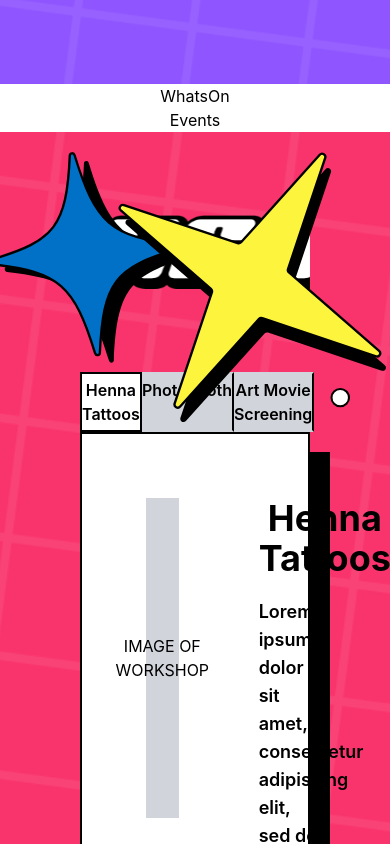
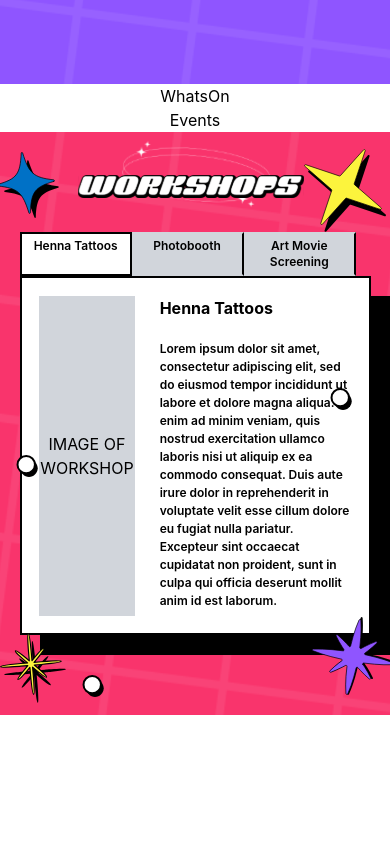
Before and after one commit to AnthonyChew/naf2023-front, a React (Create React App) app: page / in a window 390 px wide. Shown: the part 780-1624 px from the top of the page. After the commit the page ends 1495 px from the top, so only its background shows below. Built offline with nearby package versions, Linux system fonts and the light colour scheme.

Commit message:
feature/responsiveness
Mobile view works decently bless

```diff
--- a/src/HomePage/Workshops.js
+++ b/src/HomePage/Workshops.js
@@ -12,56 +12,68 @@ import workshops_YellowBottomLeftStar from "./svgs/workshops_YellowBottomLeftSta
 import workshops_ShadowBottomLeftStar from "./svgs/workshops_ShadowBottomLeftStar.svg";
 import workshops_WhiteBall from "./svgs/workshops_WhiteBall.svg";
 import workshops_ShadowBall from "./svgs/workshops_ShadowBall.svg";
+import workshops_StarBacking from "./svgs/workshops_StarBacking.svg";
+
 const classNames = {
-  tabActive: "bg-white w-40 py-1 border-2 border-black font-semibold",
+  tabActive: "text-xs md:text-base bg-white w-[32%] sm:w-[17%] pt-1 border-2 border-black font-semibold",
   tabInactive:
-    "bg-gray-300 w-40 border-y-2 border-y-gray-300 border-r-2 border-r-black py-1 font-semibold",
+    "text-xs md:text-base bg-gray-300 w-[32%] sm:w-[17%] border-y-2 border-y-gray-300 border-r-2 border-r-black py-1 font-semibold",
 };
 const Workshops = () => {
   const [active, setActive] = useState(0)
   return (
+
     <div
-      class="absolute min-h-screen w-full bg-WorkshopRed p-20"
+      class="absolute h-auto md:min-h-screen w-full bg-WorkshopRed py-20 px-[5%] lg:px-32"
       style={{ backgroundImage: `url(${LandingBg})` }}
     >
-      <img class="absolute left-1 top-7" src={workshops_ShadowLeftStar}/>
-      <img class="absolute left-0 top-5" src={workshops_BlueStar}/>
-      <img class="absolute right-1 top-9" src={workshops_ShadowRightStar}/>
-      <img class="absolute right-2 top-5" src={workshops_YellowRightStar}/>
-      <img class="absolute right-0 bottom-5" src={workshops_ShadowBottomRightStar}/>
-      <img class="absolute right-0 bottom-5" src={workshops_PurpleBottomRightStar}/>
-      <img class="absolute left-1 bottom-3" src={workshops_ShadowBottomLeftStar}/>
-      <img class="absolute left-0 bottom-5" src={workshops_YellowBottomLeftStar}/>
-      <img class="absolute left-5 bottom-60" src={workshops_ShadowBall}/>
+      {/* Top Left */}
+      <img class="absolute left-1 top-7 w-[14%]" src={workshops_ShadowLeftStar}/>
+      <img class="absolute left-0 top-5 w-[14%]" src={workshops_BlueStar}/>
+      {/* Top Right */}
+      <img class="absolute right-1 top-[4%] w-[20%]" src={workshops_ShadowRightStar}/>
+      <img class="absolute right-2 top-[3%] w-[20%]" src={workshops_YellowRightStar}/>
+      {/* Bottom Left */}
+      <img class="absolute left-1 bottom-3 w-[16%]" src={workshops_ShadowBottomLeftStar}/>
+      <img class="absolute left-0 bottom-5 w-[16%]" src={workshops_YellowBottomLeftStar}/>
+      {/* Bottom Right */}
+      <img class="absolute right-0 bottom-5 w-[20%]" src={workshops_ShadowBottomRightStar}/>
+      <img class="absolute right-0 bottom-5 w-[20%]" src={workshops_PurpleBottomRightStar}/>
+      {/* Balls */}
+      <img class="absolute left-4 bottom-60 translate-x-1 translate-y-0.5" src={workshops_ShadowBall}/>
       <img class="absolute left-4 bottom-60" src={workshops_WhiteBall}/>
-      <img class="absolute right-72 bottom-4" src={workshops_ShadowBall}/>
+      <img class="absolute right-72 bottom-5 translate-x-0.5 translate-y-0.5" src={workshops_ShadowBall}/>
       <img class="absolute right-72 bottom-5" src={workshops_WhiteBall}/>
-      <img class="absolute right-10 top-64" src={workshops_ShadowBall}/>
+      <img class="absolute right-10 top-64 translate-x-0.5 translate-y-1" src={workshops_ShadowBall}/>
       <img class="absolute right-10 top-64" src={workshops_WhiteBall}/>
+      <img class="absolute md:-top-[15px] -top-[5px] right-[27%] w-[45%]" src={workshops_StarBacking}/>
+      <img class="absolute top-[20px] right-[22%] mt-[6%] w-[58%]" src={workshops_Logo}/>
       {/* Header */}
-      <div
+      {/* <div
         class="h-20 mb-20"
         style={{
           backgroundImage: `url(${workshops_Logo})`,
           backgroundRepeat: "no-repeat",
           backgroundPosition: "center",
+          zIndex: "1000"
         }}
-      />
+      /> */}
+
       {/* Workshops Body */}
-      <div class="flex w-full">
+      <div class="flex w-full mt-5 sm:mt-[15%]">
         <div onClick={() => setActive(0)} class={`${active === 0 ? classNames.tabActive : classNames.tabInactive}`}>Henna Tattoos</div>
         <div onClick={() => setActive(1)} class={`${active === 1 ? classNames.tabActive : classNames.tabInactive}`}>Photobooth</div>
         <div onClick={() => setActive(2)} class={`${active === 2 ? classNames.tabActive : classNames.tabInactive}`}>Art Movie Screening</div>
       </div>
-      <div class="flex border-solid bg-white border-2 border-black w-full shadow-[20px_20px_0_0_rgba(0,0,0)] p-16">
+      <div class="flex border-solid bg-white border-2 border-black w-full shadow-[20px_20px_0_0_rgba(0,0,0)] p-[5%]">
         {/* Image */}
-        <div class="bg-gray-300 h-80 w-4/12 mr-20 flex items-center justify-center">
+        <div class="bg-gray-300 h-80 w-4/12 mr-[8%] flex items-center justify-center">
           IMAGE OF WORKSHOP
         </div>
         {/* Text Area */}
         <div class="flex w-8/12 flex-col gap-y-5">
-          <p class="text-4xl font-bold flex justify-self-start">Henna Tattoos</p>
-          <p class="text-left text-lg font-semibold">
+          <p class="sm:text-lg md:text-2xl lg:text-4xl font-bold flex justify-self-start">{active === 0 ? "Henna Tattoos" : active === 1 ? "Photobooth" : "Art Movie Screening"}</p>
+          <p class="text-left text-[12px] md:text-md lg:text-lg font-semibold">
             Lorem ipsum dolor sit amet, consectetur adipiscing elit, sed do
             eiusmod tempor incididunt ut labore et dolore magna aliqua. Ut enim
             ad minim veniam, quis nostrud exercitation ullamco laboris nisi ut
```
Also changed, not shown: src/HomePage/svgs/workshops_StarBacking.svg (added).
